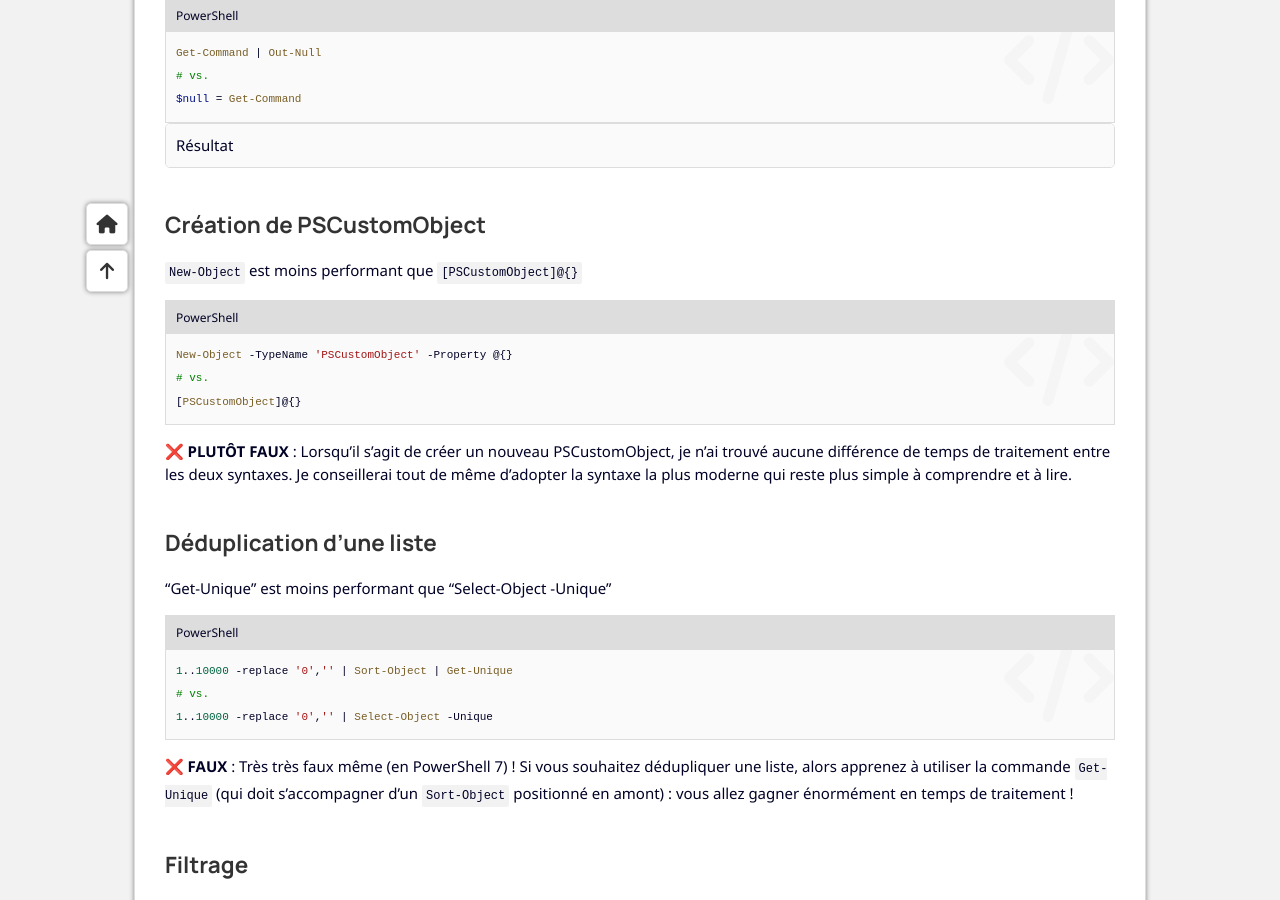
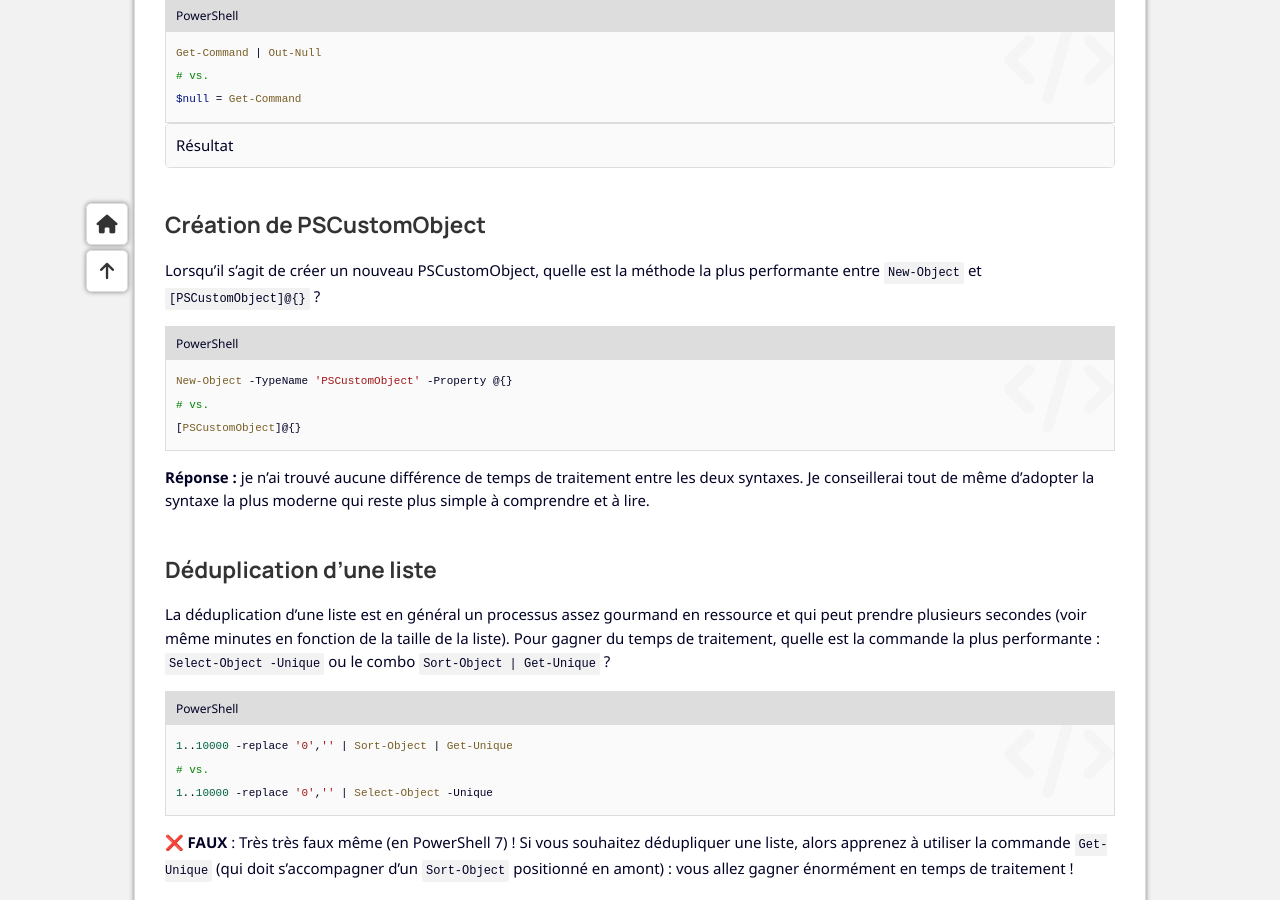
Before and after one commit to leobouard/leobouard.github.io, a Jekyll site: the page built from _posts/2023-04-01-guide-performance-powershell.md, in a window 1280 px wide and 900 px high, scrolled down 6468 px. Built offline with Jekyll 4.4.1, drawn with Linux system fonts in a browser that asks for light colours; nearby versions of some CDN libraries; some web fonts are replaced.

Commit message:
Update 2023-04-01-guide-performance-powershell.md

````diff
--- a/_posts/2023-04-01-guide-performance-powershell.md
+++ b/_posts/2023-04-01-guide-performance-powershell.md
@@ -229,7 +229,7 @@ La commande `$null =` est 25% plus rapide.
 
 ### Création de PSCustomObject
 
-`New-Object` est moins performant que `[PSCustomObject]@{}`
+Lorsqu'il s'agit de créer un nouveau PSCustomObject, quelle est la méthode la plus performante entre `New-Object` et `[PSCustomObject]@{}` ?
 
 ```powershell
 New-Object -TypeName 'PSCustomObject' -Property @{}
@@ -237,11 +237,11 @@ New-Object -TypeName 'PSCustomObject' -Property @{}
 [PSCustomObject]@{}
 ```
 
-**❌ PLUTÔT FAUX** : Lorsqu'il s'agit de créer un nouveau PSCustomObject, je n'ai trouvé aucune différence de temps de traitement entre les deux syntaxes. Je conseillerai tout de même d'adopter la syntaxe la plus moderne qui reste plus simple à comprendre et à lire.
+**Réponse :** je n'ai trouvé aucune différence de temps de traitement entre les deux syntaxes. Je conseillerai tout de même d'adopter la syntaxe la plus moderne qui reste plus simple à comprendre et à lire.
 
 ### Déduplication d'une liste
 
-"Get-Unique" est moins performant que "Select-Object -Unique"
+La déduplication d'une liste est en général un processus assez gourmand en ressource et qui peut prendre plusieurs secondes (voir même minutes en fonction de la taille de la liste). Pour gagner du temps de traitement, quelle est la commande la plus performante : `Select-Object -Unique` ou le combo `Sort-Object | Get-Unique` ?
 
 ```powershell
 1..10000 -replace '0','' | Sort-Object | Get-Unique
````
